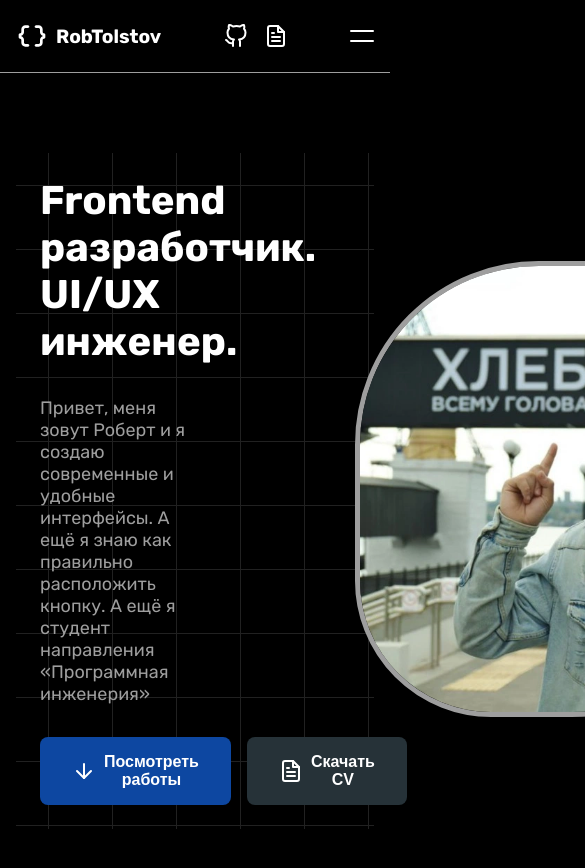
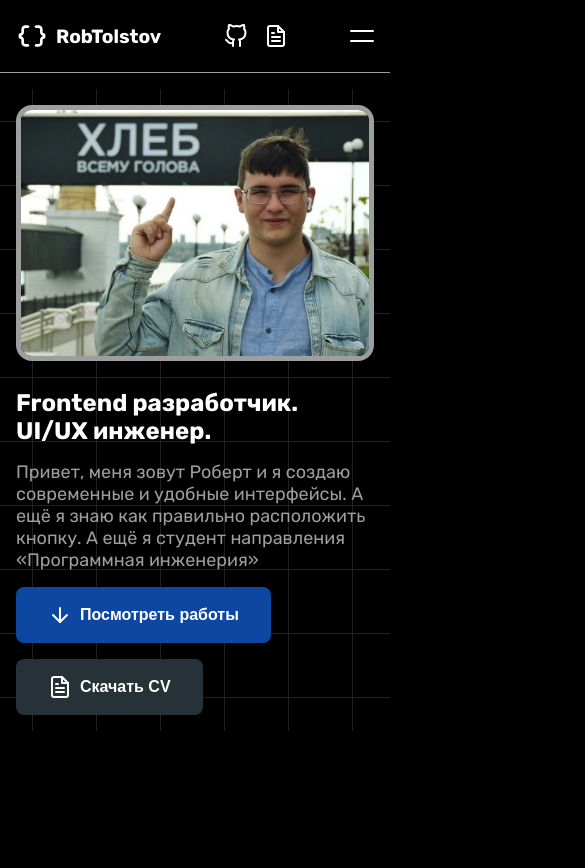
Before and after one commit to jean3102/React-portfolio, a Next.js app: page / in a window 390 px wide. Shown: the top 868 px of the page, 585 px wide, since content can reach past the window. After the commit the page ends 844 px from the top, so only its background shows below. Built offline with nearby package versions, Linux system fonts and the light colour scheme.

Commit message:
Markup (Hero): Added resposive markup for Hero section

```diff
--- a/src/modules/HeroSection/HeroSection.module.scss
+++ b/src/modules/HeroSection/HeroSection.module.scss
@@ -8,23 +8,47 @@
         border-bottom-left-radius: 10rem;
         border-bottom-right-radius: 20rem;
     }
+    12.5% {
+        border-top-left-radius: 14rem;
+        border-top-right-radius: 9rem;
+        border-bottom-left-radius: 11rem;
+        border-bottom-right-radius: 19rem;
+    }
     25% {
-        border-top-left-radius: 12rem;
+        border-top-left-radius: 13rem;
         border-top-right-radius: 10rem;
         border-bottom-left-radius: 12rem;
+        border-bottom-right-radius: 18rem;
+    }
+    37.5% {
+        border-top-left-radius: 12rem;
+        border-top-right-radius: 11rem;
+        border-bottom-left-radius: 11rem;
+        border-bottom-right-radius: 17rem;
+    }
+    50% {
+        border-top-left-radius: 11rem;
+        border-top-right-radius: 12rem;
+        border-bottom-left-radius: 10rem;
         border-bottom-right-radius: 16rem;
     }
-    50% {
-        border-top-left-radius: 10em;
-        border-top-right-radius: 12rem;
-        border-bottom-left-radius: 10rem;
-        border-bottom-right-radius: 12rem;
+    62.5% {
+        border-top-left-radius: 12rem;
+        border-top-right-radius: 11rem;
+        border-bottom-left-radius: 9rem;
+        border-bottom-right-radius: 17rem;
     }
     75% {
-        border-top-left-radius: 12em;
+        border-top-left-radius: 13rem;
         border-top-right-radius: 10rem;
         border-bottom-left-radius: 8rem;
-        border-bottom-right-radius: 16rem;
+        border-bottom-right-radius: 18rem;
+    }
+    87.5% {
+        border-top-left-radius: 14rem;
+        border-top-right-radius: 9rem;
+        border-bottom-left-radius: 9rem;
+        border-bottom-right-radius: 19rem;
     }
     100% {
         border-top-left-radius: 15rem;
@@ -78,3 +102,40 @@
         border: 5px $color-grey-500 solid;
     }
 }
+
+@media screen and (max-width: 968px) {
+    .header {
+        flex-direction: column-reverse;
+        align-items: center;
+        gap: 1.5rem;
+        margin: 1rem 0;
+        padding: 1rem;
+
+        & > .image {
+            width: 100%;
+
+            & > * {
+                width: 100%;
+                height: 256px;
+                animation: none;
+                border-radius: 1rem;
+            }
+        }
+
+        & > .text {
+            display: flex;
+            flex-direction: column;
+            gap: 1rem;
+            width: 100%;
+
+            & > h1 {
+                font-size: x-large;
+            }
+
+            & > .callToAction {
+                flex-direction: column;
+                align-items: flex-start;
+            }
+        }
+    }
+}
```
